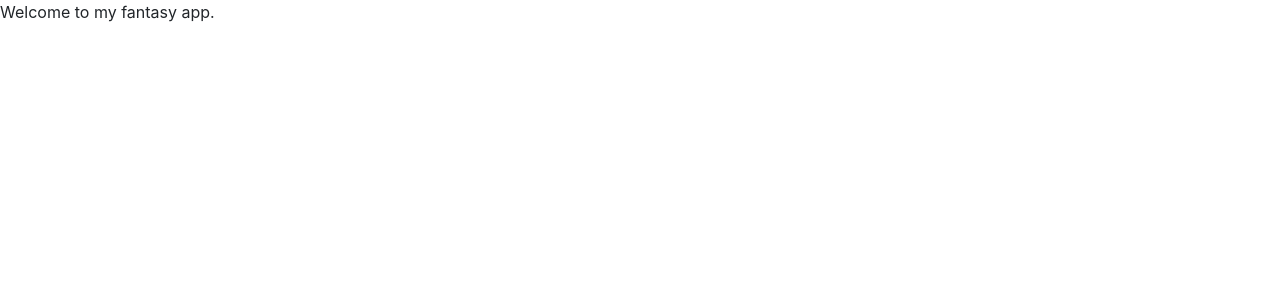
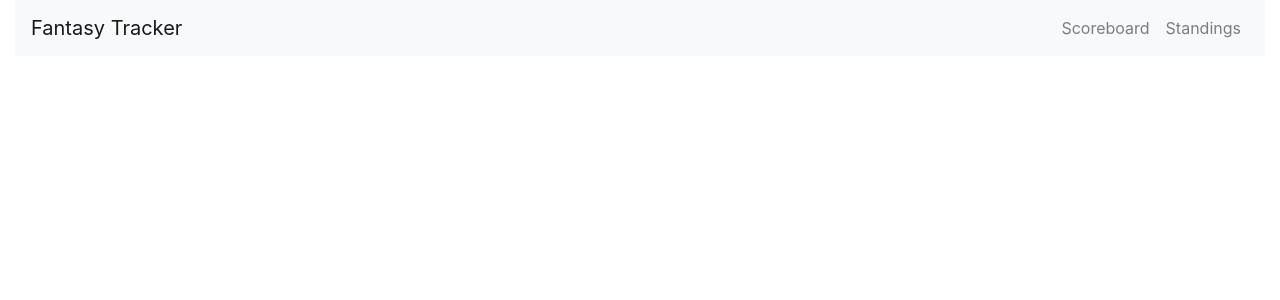
Before and after one commit to jeffreicher/fantasy-tracker, a React (Create React App) app: page / in a window 1280 px wide. Shown: the top 300 px of the page. Built offline with nearby package versions, Linux system fonts and the light colour scheme.

Commit message:
updated nav bar to be content-between and added container-fluid class for app.js

```diff
--- a/src/components/App.js
+++ b/src/components/App.js
@@ -1,10 +1,11 @@
 import React, { Component } from 'react';
+import Navbar from './navbar';
 
 class App extends Component {
-    render () {
+    render() {
         return (
-            <div>
-                Welcome to my fantasy app.
+            <div className="container-fluid">
+                <Navbar />
             </div>
         );
     };
--- a/src/components/navbar.js
+++ b/src/components/navbar.js
@@ -0,0 +1,18 @@
+import React, {  Component } from 'react';
+
+class Navbar extends Component {
+    render() {
+        return (
+            <nav className="navbar navbar-expand-lg navbar-light bg-light justify-content-between">
+                <a className="navbar-brand" href="#">Fantasy Tracker</a>
+                <div className="navbar-nav">
+                    <a className="nav-item nav-link" href="">Scoreboard</a>
+                    <a className="nav-item nav-link"href="">Standings</a>
+                </div>
+
+            </nav>
+        );
+    };
+};
+
+export default Navbar;
```
